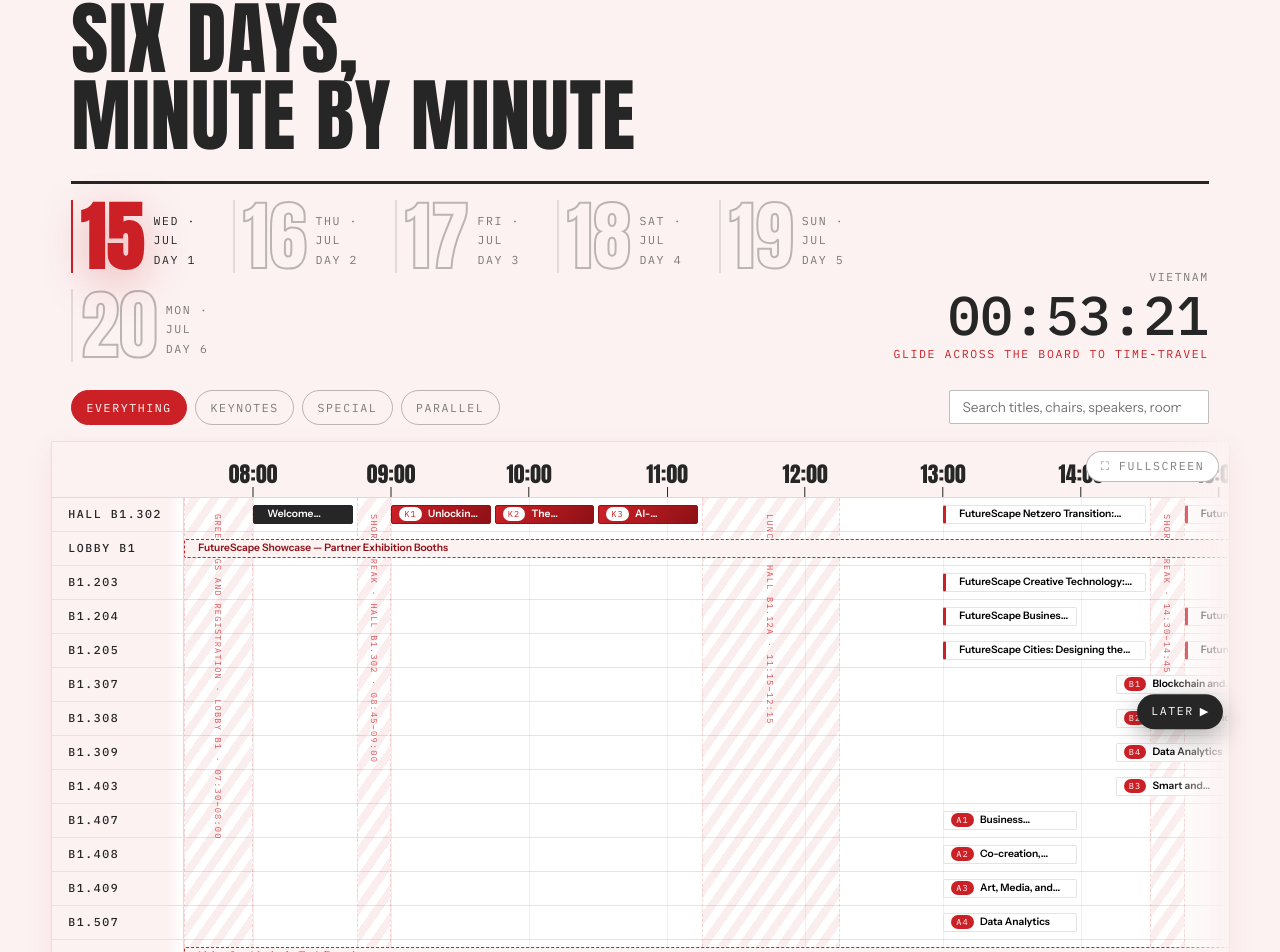
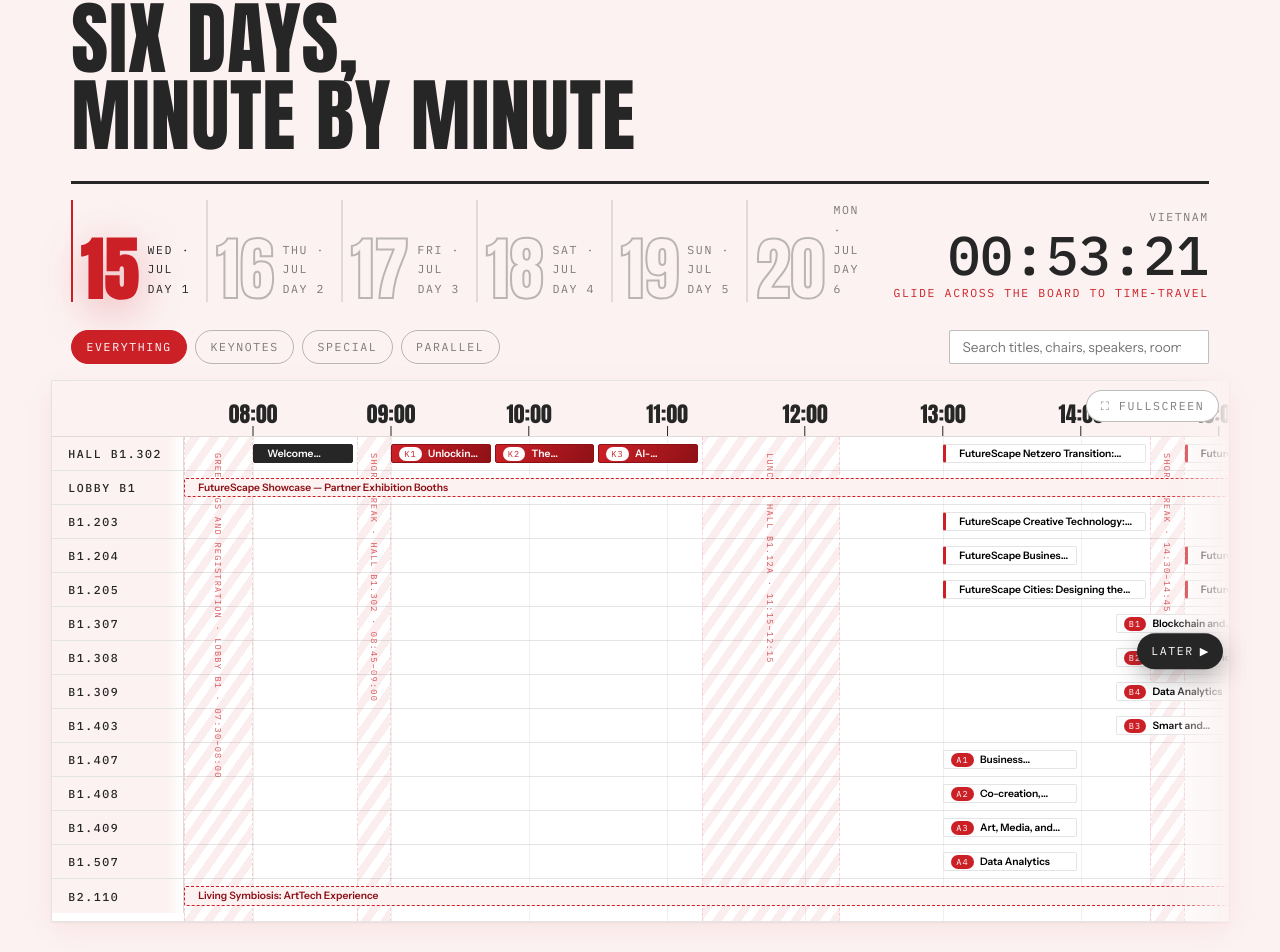
Before and after one commit to anlpt/rtd2026-agenda, a React (Vite) app: page /#/ in a window 1280 px wide. Shown: the part 938-1890 px from the top of the page. Built offline with nearby package versions, Linux system fonts and the light colour scheme; no server answers; the database is empty.

Commit message:
fix: keep agenda days on one row

```diff
--- a/src/components/agenda/agenda.css
+++ b/src/components/agenda/agenda.css
@@ -35,23 +35,23 @@
 .chrono-days {
   flex: 1 1 720px;
   display: grid;
-  grid-template-columns: repeat(auto-fit, minmax(138px, 1fr));
-  gap: var(--space-3);
+  grid-template-columns: repeat(6, minmax(0, 1fr));
+  gap: clamp(0.5rem, 1.2vw, 1rem);
 }
 
 .chrono-day {
   background: none;
   border: none;
   border-left: 2px solid var(--ink-12);
-  padding: 0 0 0 var(--space-2);
+  padding: 0 0 0 clamp(0.35rem, 0.8vw, 0.5rem);
   display: flex;
   align-items: flex-end;
-  gap: var(--space-2);
+  gap: clamp(0.3rem, 0.8vw, 0.5rem);
   text-align: left;
 }
 
 .chrono-num {
-  font-size: 4.75rem;
+  font-size: clamp(3.25rem, 5.4vw, 4.75rem);
   line-height: 0.82;
   color: transparent;
   -webkit-text-stroke: 2px var(--ink-30);
@@ -74,6 +74,7 @@
   color: var(--ink-60);
   line-height: 1.7;
   padding-bottom: 4px;
+  font-size: clamp(0.52rem, 0.75vw, 0.72rem);
 }
 
 .chrono-day.is-active .chrono-meta {
```
